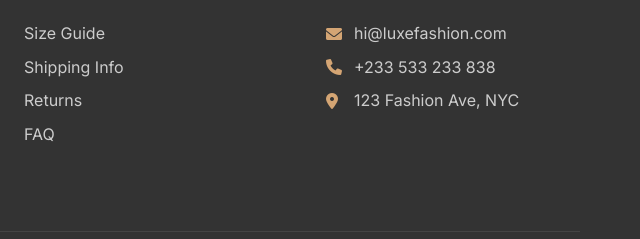
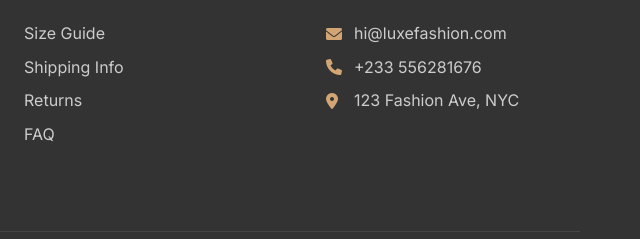
Before and after one commit to highest-kidman/Kelly-Ankrah-, a plain HTML site: page contact.html in a window 1280 px wide. Shown: the part 3273-3512 px from the top of the page, 640-1280 px from the left. Drawn offline with nearby package versions, Linux system fonts and the light colour scheme.

Commit message:
Update contact.html

```diff
--- a/contact.html
+++ b/contact.html
@@ -273,7 +273,7 @@
                     <h3>Contact Info</h3>
                     <div class="contact-info">
                         <p><i class="fas fa-envelope"></i> hi@luxefashion.com</p>
-                        <p><i class="fas fa-phone"></i> +233 533 233 838</p>
+                        <p><i class="fas fa-phone"></i> +233 556281676</p>
                         <p><i class="fas fa-map-marker-alt"></i> 123 Fashion Ave, NYC</p>
                     </div>
                 </div>
```
